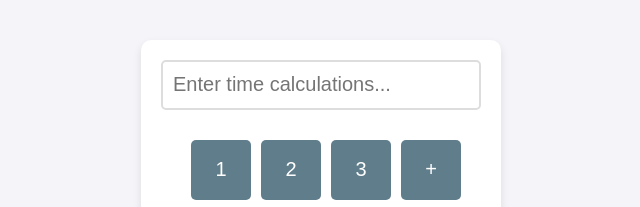
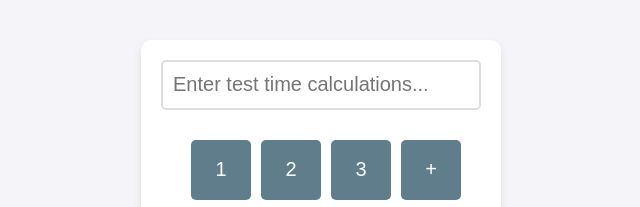
Before and after one commit to Fruehwirth/Time-Calculator, a plain HTML site: page index.html in a window 1280 px wide. Shown: the part 119-326 px from the top of the page, 319-959 px from the left. Drawn offline with Linux system fonts and the light colour scheme.

Commit message:
Changed Input Placeholder Label

```diff
--- a/index.html
+++ b/index.html
@@ -7,7 +7,7 @@
 </head>
 <body>
     <main id="calculator">
-        <input type="text" id="inputField" placeholder="Enter time calculations..." tabindex="-1" readonly>
+        <input type="text" id="inputField" placeholder="Enter test time calculations..." tabindex="-1" readonly>
         <div class="keyboard">
             <!-- First row -->
             <button onclick="pressKey('1')" aria-label="Number 1" tabindex="-1" readonly>1</button>
```
